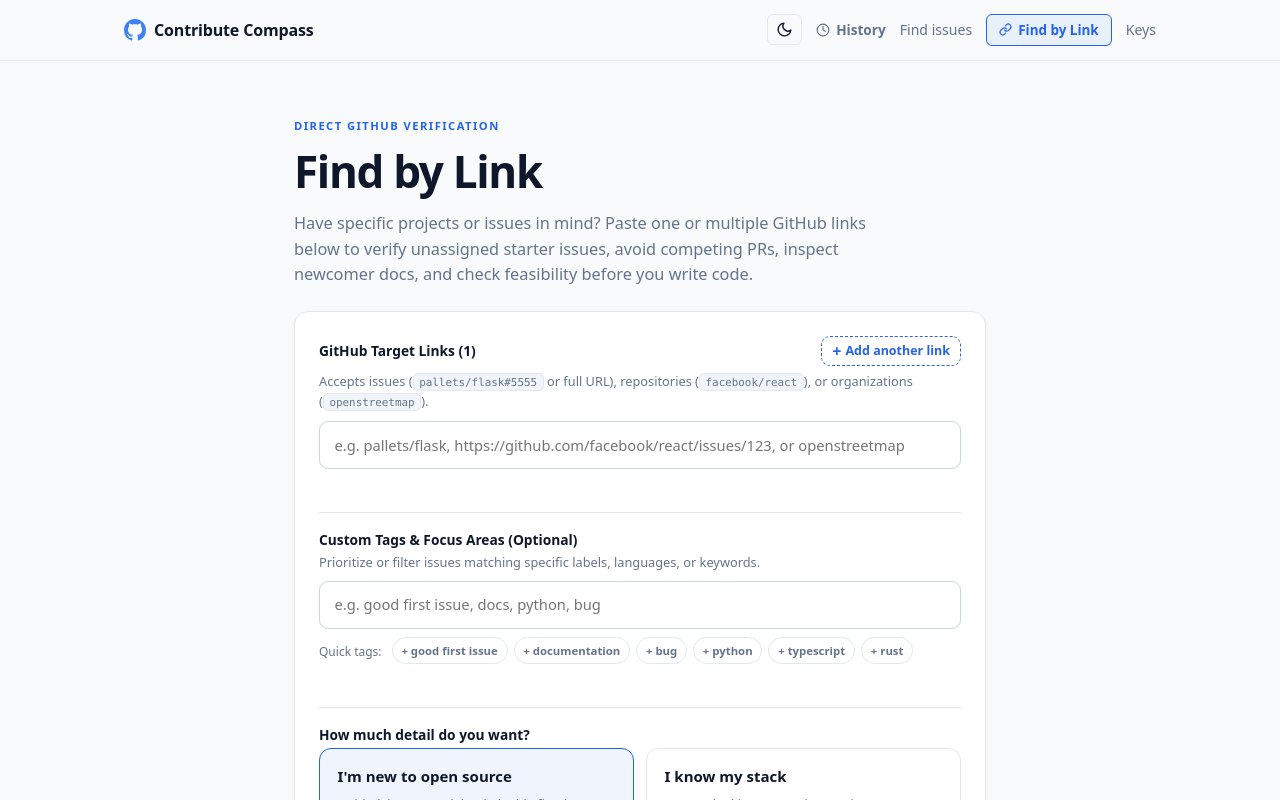
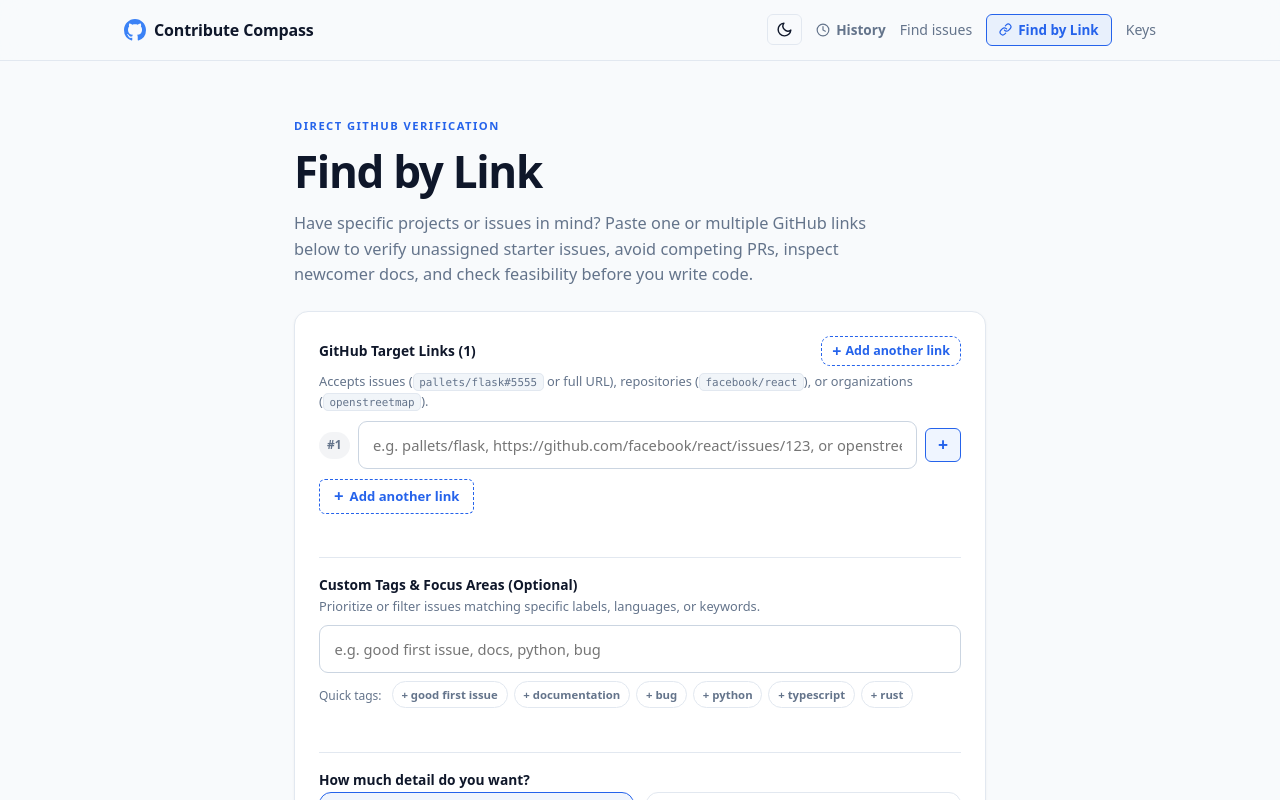
Before and after one commit to scrU1k/Contributor-Compass, a Next.js app: page /verify in a window 1280 px wide. Shown: the top 800 px of the page. Built offline with nearby package versions, Linux system fonts and the light colour scheme.

Commit message:
feat: add Apache 2.0 license and multi-link row plus buttons in Find by Link

```diff
--- a/app/verify/page.tsx
+++ b/app/verify/page.tsx
@@ -184,6 +184,19 @@ export default function FindByLinkPage() {
             <div style={{ display: "grid", gap: "8px" }}>
               {urls.map((val, idx) => (
                 <div key={idx} style={{ display: "flex", gap: "8px", alignItems: "center" }}>
+                  <span
+                    className="badge neutral"
+                    style={{
+                      fontSize: "0.75rem",
+                      padding: "0.25rem 0.5rem",
+                      fontWeight: 600,
+                      userSelect: "none",
+                      minWidth: "26px",
+                      textAlign: "center",
+                    }}
+                  >
+                    #{idx + 1}
+                  </span>
                   <input
                     className="input"
                     value={val}
@@ -191,25 +204,78 @@ export default function FindByLinkPage() {
                     placeholder={
                       idx === 0
                         ? "e.g. pallets/flask, https://github.com/facebook/react/issues/123, or openstreetmap"
-                        : "e.g. rust-lang/rust or owner/repo#456"
+                        : "e.g. rust-lang/rust, owner/repo#456, or organization"
                     }
                     autoComplete="off"
                     spellCheck={false}
                     style={{ flex: 1 }}
                   />
+                  {/* Plus button directly beside each input to quickly add another link */}
+                  <button
+                    type="button"
+                    className="btn btn-ghost"
+                    onClick={addUrlField}
+                    style={{
+                      padding: "7px 12px",
+                      border: "1px solid var(--accent)",
+                      color: "var(--accent)",
+                      background: "rgba(59, 130, 246, 0.08)",
+                      fontSize: "1.1rem",
+                      fontWeight: 700,
+                      lineHeight: 1,
+                      display: "inline-flex",
+                      alignItems: "center",
+                      justifyContent: "center",
+                      cursor: "pointer",
+                      borderRadius: "6px",
+                    }}
+                    title="Click + to add another link"
+                    aria-label="Add link"
+                  >
+                    +
+                  </button>
                   {urls.length > 1 && (
                     <button
                       type="button"
                       className="btn btn-ghost"
                       onClick={() => removeUrlField(idx)}
-                      style={{ padding: "8px 12px", color: "var(--warn, #e5b567)" }}
+                      style={{
+                        padding: "7px 10px",
+                        color: "var(--warn, #e5b567)",
+                        border: "1px solid var(--line)",
+                        fontSize: "0.85rem",
+                        borderRadius: "6px",
+                      }}
                       title="Remove this link"
+                      aria-label="Remove link"
                     >
                       ✕
                     </button>
                   )}
                 </div>
               ))}
+            </div>
+
+            <div style={{ marginTop: "10px" }}>
+              <button
+                type="button"
+                className="btn btn-ghost"
+                onClick={addUrlField}
+                style={{
+                  fontSize: "0.82rem",
+                  padding: "6px 14px",
+                  display: "inline-flex",
+                  alignItems: "center",
+                  gap: "6px",
+                  border: "1px dashed var(--accent)",
+                  color: "var(--accent)",
+                  borderRadius: "6px",
+                  cursor: "pointer",
+                }}
+              >
+                <span style={{ fontSize: "1.05rem", fontWeight: 700, lineHeight: 1 }}>+</span>
+                <span>Add another link</span>
+              </button>
             </div>
           </div>
 
--- a/package.json
+++ b/package.json
@@ -3,6 +3,7 @@
   "version": "0.1.0",
   "private": true,
   "type": "module",
+  "license": "Apache-2.0",
   "description": "Verified, ready-to-work paths into open source.",
   "scripts": {
     "dev": "next dev",
```
Also changed, not shown: 2 other files (tests, documents, lock files or other folders).
